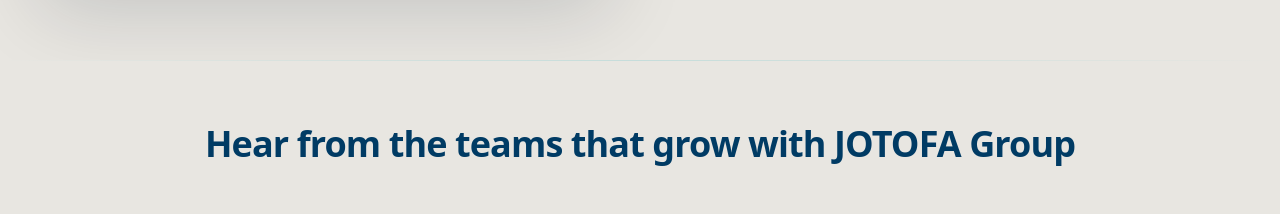
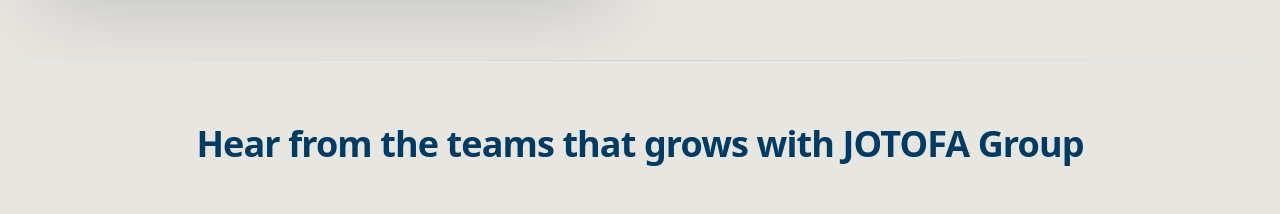
Before and after one commit to sulemsaba/frontendjotofa, a Next.js app: page / in a window 1280 px wide. Shown: the part 9580-9794 px from the top of the page. Built offline with nearby package versions, Linux system fonts and the light colour scheme.

Commit message:
fix: use exact testimonial heading wording

```diff
--- a/src/app/page.tsx
+++ b/src/app/page.tsx
@@ -26,7 +26,7 @@ export default function Home() {
       <EcosystemShowcase />
       <TestimonialSlider
         eyebrow=""
-        title="Hear from the teams that grow with JOTOFA Group"
+        title="Hear from the teams that grows with JOTOFA Group"
         subtitle=""
         testimonials={homeTestimonials}
       />
```
